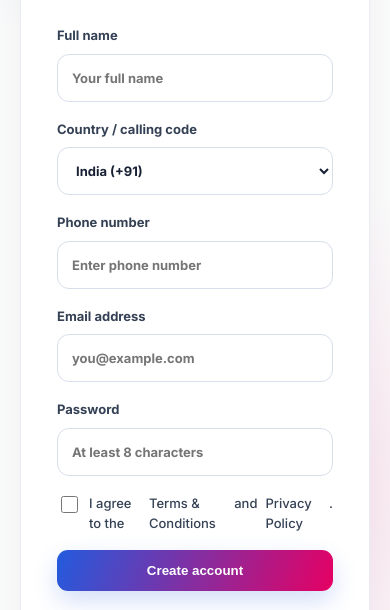
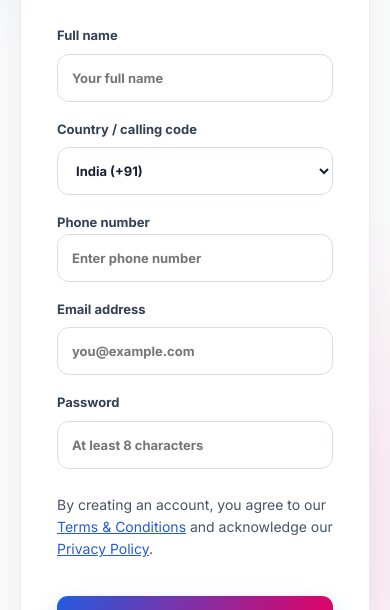
Before and after one commit to puravigal/homepage, a plain HTML site: page signup.html in a window 390 px wide. Shown: the part 479-1089 px from the top of the page. Drawn offline with Linux system fonts and the light colour scheme.

Commit message:
Show consent checkbox only for applicable countries and fix phone field UI

```diff
--- a/signup.html
+++ b/signup.html
@@ -15,10 +15,10 @@
   min-height:48px;padding:12px 14px;border:1px solid #d7deeb;border-radius:12px;
   background:#fff;color:#182033;font:inherit;line-height:1.4;
 }
-.auth-card #signup-form input[type="tel"] {appearance:none;-webkit-appearance:none;width:100%;height:48px;min-height:48px;padding:12px 14px;border:1px solid #d7deeb;border-radius:12px;font:inherit;box-sizing:border-box}
+.auth-card #signup-form label:has(> input#phone-number){display:block;width:100%;min-width:0}.auth-card #signup-form label:has(> input#phone-number) input#phone-number{display:block!important;width:100%!important;max-width:100%!important;min-width:0!important;height:48px!important;min-height:48px!important;padding:12px 14px!important;border:1px solid #d7deeb!important;border-radius:12px!important;background:#fff!important;color:#182033!important;font:inherit!important;line-height:1.4!important;box-sizing:border-box!important;appearance:none;-webkit-appearance:none}\n.auth-card #signup-form input[type="tel"] {appearance:none;-webkit-appearance:none;width:100%;height:48px;min-height:48px;padding:12px 14px;border:1px solid #d7deeb;border-radius:12px;font:inherit;box-sizing:border-box}
 .auth-card #signup-form input:focus-visible,.auth-card #signup-form select:focus-visible,.auth-card #verify-panel input:focus-visible{outline:3px solid rgba(35,91,222,.2);outline-offset:1px;border-color:#235BDE}
 .auth-card #signup-form input:invalid:not(:placeholder-shown){border-color:#d92d20}
-.auth-card #signup-form .check{display:flex;align-items:flex-start;gap:10px;line-height:1.55}
+.auth-card #signup-form .signup-legal-copy{font-size:14px;line-height:1.6;margin:8px 0 18px;color:#475467}.auth-card #signup-form .signup-legal-copy a{color:#235BDE;text-decoration:underline}\n.auth-card #signup-form .check{display:flex;align-items:flex-start;gap:10px;line-height:1.55}
 .auth-card #signup-form .check input[type="checkbox"]{flex:0 0 auto;width:17px;height:17px;margin-top:3px}
 .auth-card #marketing-consent-row[hidden]{display:none!important}
 .auth-card #form-message:empty{display:none}
@@ -36,7 +36,7 @@
 <label>Phone number<input id="phone-number" type="tel" autocomplete="tel-national" inputmode="tel" placeholder="Enter phone number" required minlength="6" maxlength="18" pattern="[0-9 ()-]{6,18}"></label>
 <label>Email address<input id="email" type="email" autocomplete="email" placeholder="you@example.com" required></label>
 <label>Password<input id="password" type="password" autocomplete="new-password" placeholder="At least 8 characters" required minlength="8" maxlength="128"></label>
-<label class="check"><input id="terms" type="checkbox" required> I agree to the <a href="terms-and-conditions.html">Terms &amp; Conditions</a> and <a href="privacy-policy.html">Privacy Policy</a>.</label>
+<p class="signup-legal-copy">By creating an account, you agree to our <a href="terms-and-conditions.html">Terms &amp; Conditions</a> and acknowledge our <a href="privacy-policy.html">Privacy Policy</a>.</p>
 <label class="check" id="marketing-consent-row" hidden><input id="marketing-consent" type="checkbox"> Yes, I would like to receive marketing communications from Puravigal, its services, events and regional partners. This is optional and can be withdrawn at any time.</label>
 <button class="btn primary auth-submit" type="submit" id="submit-button">Create account</button>
 </form>
```
